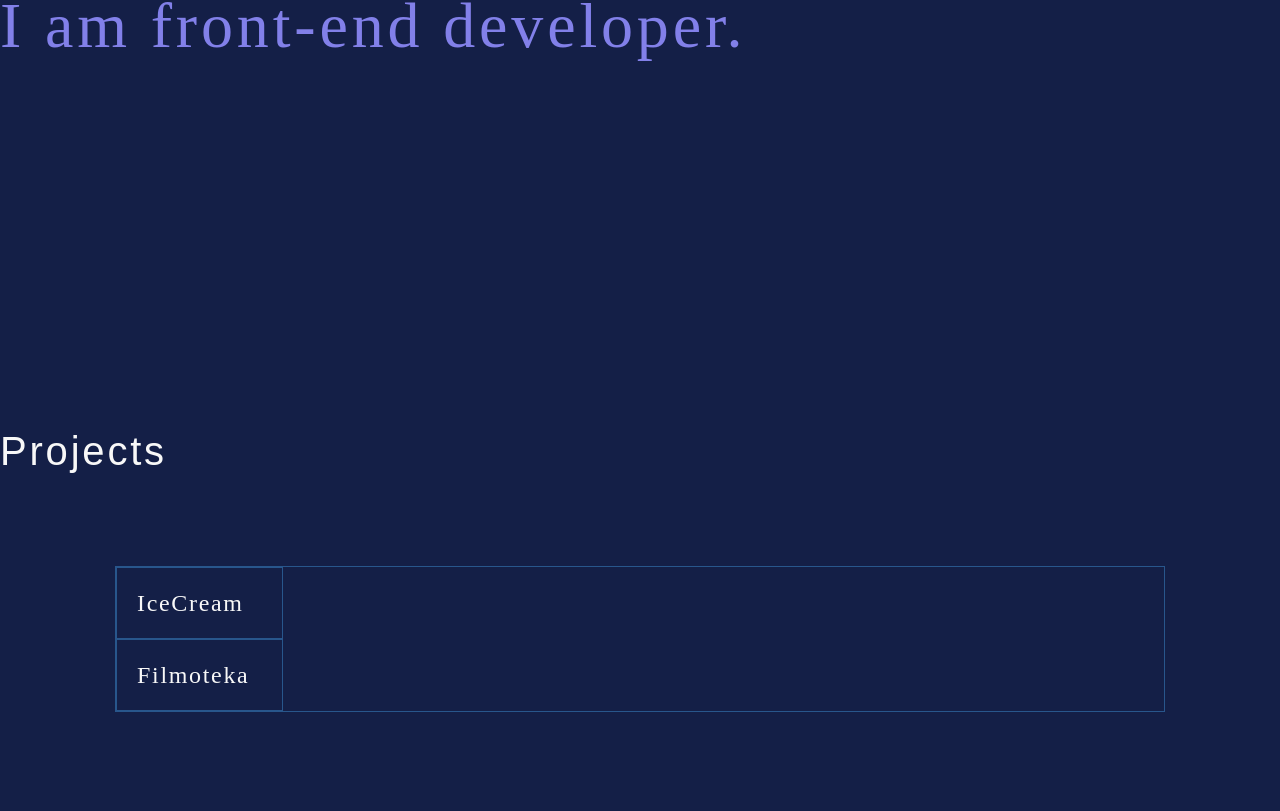
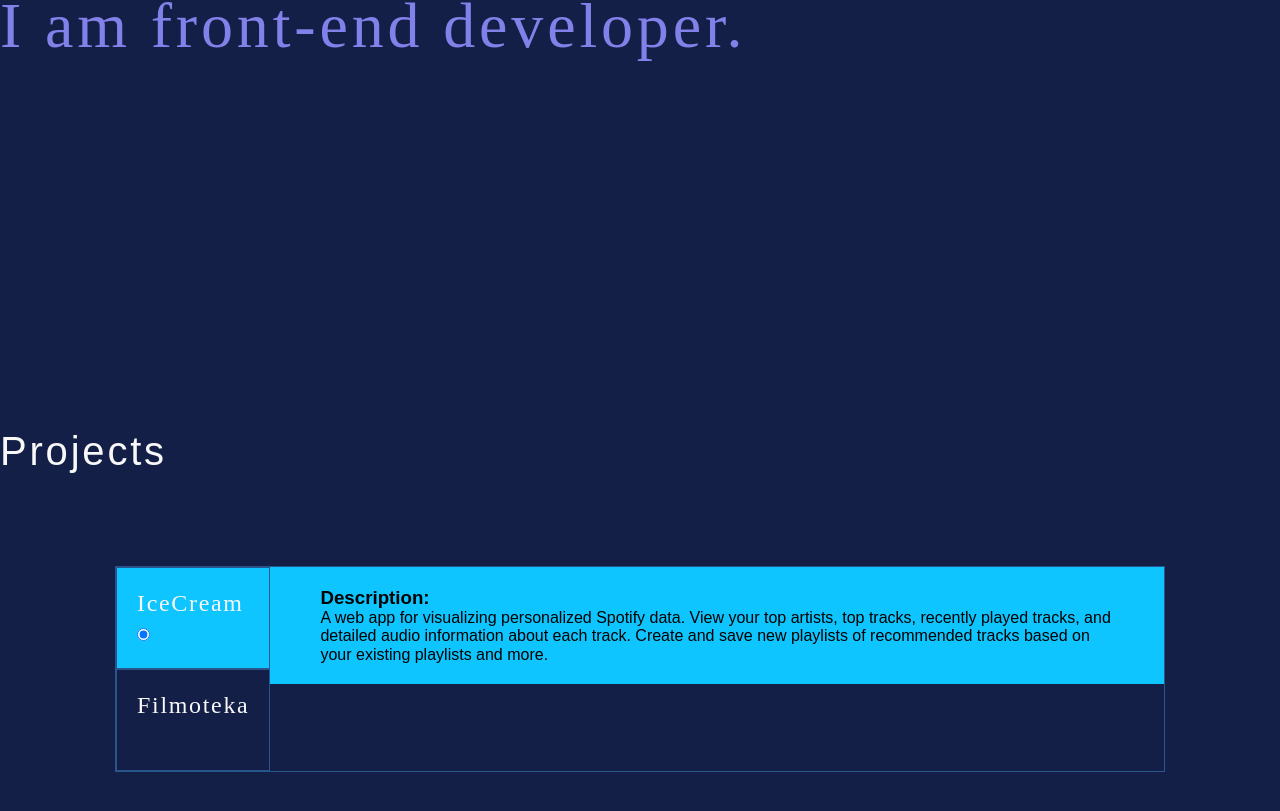
Before and after one commit to Danila-Fateev/site-resume, a React (Create React App) app: page / in a window 1280 px wide. Shown: the part 335-1146 px from the top of the page. Built offline with nearby package versions, Linux system fonts and the light colour scheme.

Commit message:
Choosing projects JS

```diff
--- a/src/components/ProjectBox/ProjectBox.jsx
+++ b/src/components/ProjectBox/ProjectBox.jsx
@@ -1,4 +1,5 @@
 import Container from 'components/Container';
+import { useEffect } from 'react';
 import styledComponents from './ProjectBox.styled';
 
 const {
@@ -11,24 +12,94 @@ const {
 } = styledComponents;
 
 const ProjectBox = () => {
+  const chooseProject = e => {
+    if (e) {
+      const projectInput = e.currentTarget;
+      projectInput.parentElement.style.background = '#0EC5FF';
+
+      const projectInfo = document.querySelectorAll('#projectInfo');
+      const chosenProjectInfo = [...projectInfo].find(
+        el => el.getAttribute('name') === projectInput.value
+      );
+      const otherProjectInfo = [...projectInfo].filter(
+        el => el.getAttribute('name') !== projectInfo.name
+      );
+
+      otherProjectInfo.forEach(el => (el.style.position = 'absolute'));
+
+      chosenProjectInfo.style.position = 'static';
+
+      [...document.querySelectorAll('#projectInput')].find(
+        el => !el.checked
+      ).parentElement.style.backgroundColor = '#141F47';
+
+      return;
+    }
+
+    const projectInput = document.querySelectorAll('#projectInput');
+    const checkedInput = [...projectInput].find(el => el.checked);
+    checkedInput.parentElement.style.backgroundColor = '#0EC5FF';
+
+    const projectInfo = document.querySelectorAll('#projectInfo');
+    const chosenProjectInfo = [...projectInfo].find(
+      el => el.getAttribute('name') === checkedInput.value
+    );
+
+    chosenProjectInfo.style.display = 'block';
+    chosenProjectInfo.style.position = 'static';
+  };
+
+  useEffect(() => {
+    chooseProject(null);
+  }, []);
+
   return (
     <Container>
       <ProjectBoxStyled>
         <div>
-          <ProjectLabel>
+          <ProjectLabel id="projectLabel">
             IceCream
-            <ProjectInput name="myProject" type="radio" value="IceCream" />
+            <ProjectInput
+              name="myProject"
+              type="radio"
+              value="IceCream"
+              id="projectInput"
+              defaultChecked={true}
+              onChange={chooseProject}
+            />
           </ProjectLabel>
 
-          <ProjectLabel>
+          <ProjectLabel id="projectLabel">
             Filmoteka
-            <ProjectInput name="myProject" type="radio" value="Filmoteka" />
+            <ProjectInput
+              name="myProject"
+              type="radio"
+              value="Filmoteka"
+              id="projectInput"
+              onChange={chooseProject}
+            />
           </ProjectLabel>
         </div>
 
-        <div>
-          <ProjectTextBox></ProjectTextBox>
-        </div>
+        <ProjectTextBox name="IceCream" id="projectInfo">
+          <ProjectTextHeading>Description:</ProjectTextHeading>
+          <ProjectText>
+            A web app for visualizing personalized Spotify data. View your top
+            artists, top tracks, recently played tracks, and detailed audio
+            information about each track. Create and save new playlists of
+            recommended tracks based on your existing playlists and more.
+          </ProjectText>
+        </ProjectTextBox>
+
+        <ProjectTextBox name="Filmoteka" id="projectInfo">
+          <ProjectTextHeading>NOTDescription:</ProjectTextHeading>
+          <ProjectText>
+            A web app for visualizing personalized Spotify data. View your top
+            artists, top tracks, recently played tracks, and detailed audio
+            information about each track. Create and save new playlists of
+            recommended tracks based on your existing playlists and more.
+          </ProjectText>
+        </ProjectTextBox>
       </ProjectBoxStyled>
     </Container>
   );
--- a/src/components/ProjectBox/ProjectBox.styled.jsx
+++ b/src/components/ProjectBox/ProjectBox.styled.jsx
@@ -6,6 +6,13 @@ const ProjectBoxStyled = styled.div`
   margin-left: auto;
   margin-right: auto;
   width: 1050px;
+`;
+
+const ProjectInput = styled.input`
+  visibility: hidden;
+  &:checked {
+    visibility: visible;
+  }
 `;
 
 const ProjectLabel = styled.label`
@@ -18,12 +25,9 @@ const ProjectLabel = styled.label`
   padding: 20px;
   letter-spacing: 0.07em;
   border: 1px solid #28568c;
-`;
 
-const ProjectInput = styled.input`
-  visibility: hidden;
-  &:checked {
-    visibility: visible;
+  &:hover {
+    cursor: pointer;
   }
 `;
 
@@ -31,7 +35,18 @@ const ProjectTextHeading = styled.h3``;
 
 const ProjectText = styled.p``;
 
-const ProjectTextBox = styled.div``;
+const ProjectTextBox = styled.div`
+  position: absolute;
+  top: -999999px;
+  left: -999999px;
+  width: 100%;
+  height: 100%;
+  padding-top: 20px;
+  padding-bottom: 20px;
+  padding-left: 50px;
+  padding-right: 50px;
+  background-color: #0ec5ff;
+`;
 
 const styledComponents = {
   ProjectBoxStyled,
--- a/src/components/Projects/Projects.jsx
+++ b/src/components/Projects/Projects.jsx
@@ -7,7 +7,7 @@ const { ProjectTitle } = styledComponents;
 const Projects = () => {
   return (
     <Section>
-      <ProjectTitle>Projects</ProjectTitle>
+      <ProjectTitle id="projects">Projects</ProjectTitle>
       <ProjectBox />
     </Section>
   );
```
